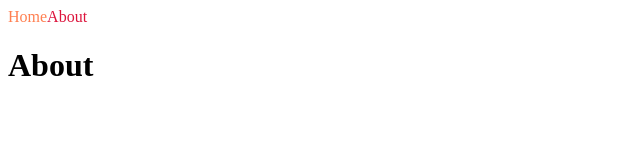
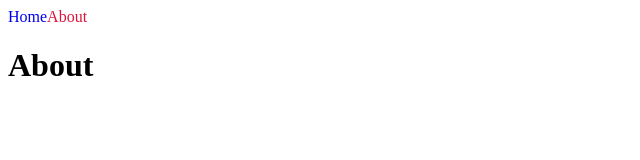
Before and after one commit to halionaz/next-basic, a Next.js app: page /about in a window 1280 px wide. Shown: the top 160 px of the page, without its empty margins (0-640 px from the left). Built offline with nearby package versions, Linux system fonts and the light colour scheme.

Commit message:
Layout & Head.js

```diff
--- /dev/null
+++ b/components/Layout.js
@@ -0,0 +1,12 @@
+import Navibar from "./Navibar";
+
+const Layout = ({ children }) => {
+    return (
+        <>
+            <Navibar />
+            <div>{children}</div>
+        </>
+    );
+};
+
+export default Layout;
--- /dev/null
+++ b/components/Seo.js
@@ -0,0 +1,9 @@
+import Head from "next/head";
+
+export default function Seo({ title }) {
+    return (
+        <Head>
+            <title>{title} | Next Movies</title>
+        </Head>
+    );
+}
--- a/pages/_app.js
+++ b/pages/_app.js
@@ -1,19 +1,9 @@
-import Navibar from "../components/Navibar";
+import Layout from "../components/Layout";
 
 export default function App({ Component, pageProps }) {
     return (
-        <>
-            <Navibar></Navibar>
-
+        <Layout>
             <Component {...pageProps} />
-
-            <style jsx global>
-                {`
-                    a {
-                        color: coral;
-                    }
-                `}
-            </style>
-        </>
+        </Layout>
     );
 }
--- a/pages/about.js
+++ b/pages/about.js
@@ -1,6 +1,10 @@
+import Head from "next/head";
+import Seo from "../components/Seo";
+
 export default () => {
     return (
         <div>
+            <Seo title="About" />
             <h1>About</h1>
         </div>
     );
--- a/pages/index.js
+++ b/pages/index.js
@@ -1,6 +1,9 @@
+import Head from "next/head";
+import Seo from "../components/Seo";
 export default function Home() {
     return (
         <div>
+            <Seo title="Home" />
             <h1>Home</h1>
         </div>
     );
```
